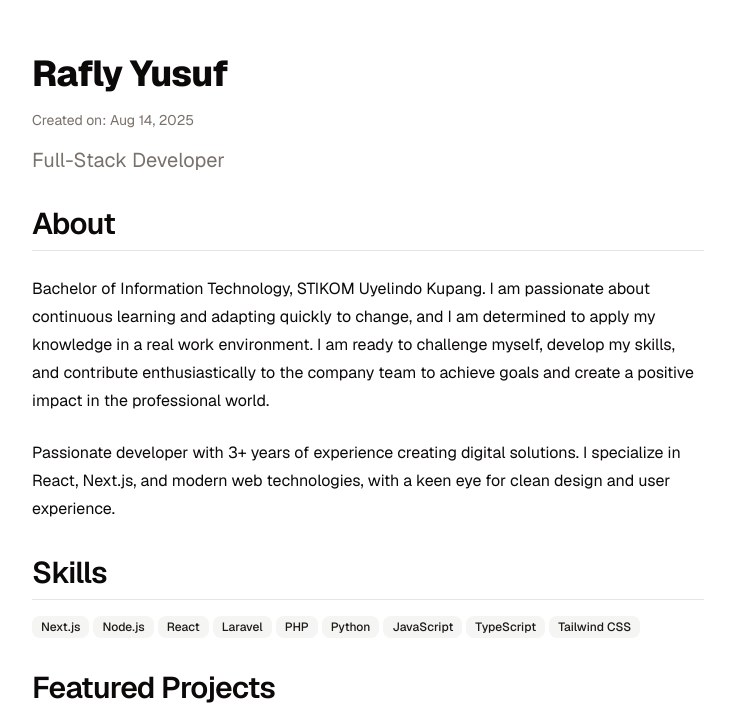
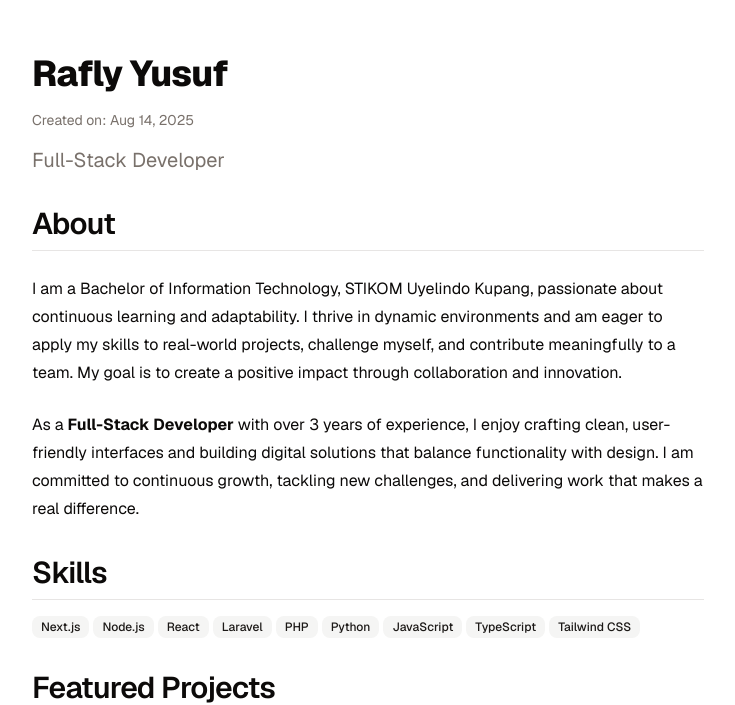
Before and after one commit to rafly1012/portfolio, a Next.js app: page / in a window 1280 px wide. Shown: the part 110-815 px from the top of the page, without its empty margins (272-1007 px from the left). Built offline with nearby package versions, Linux system fonts and the light colour scheme.

Commit message:
Update about.tsx

```diff
--- a/components/about.tsx
+++ b/components/about.tsx
@@ -5,24 +5,20 @@ export function About() {
         About
       </h2>
       <p className="leading-7 [&:not(:first-child)]:mt-2">
+        I am a{' '}
         <a
           href="https://www.siamiruyelindo.ac.id"
           target="_blank"
           rel="noopener noreferrer"
           className="hover:underline"
+          title="STIKOM Uyelindo Kupang website"
         >
           Bachelor of Information Technology, STIKOM Uyelindo Kupang
         </a>
-        . I am passionate about continuous learning and adapting quickly to
-        change, and I am determined to apply my knowledge in a real work
-        environment. I am ready to challenge myself, develop my skills, and
-        contribute enthusiastically to the company team to achieve goals and
-        create a positive impact in the professional world.
+        , passionate about continuous learning and adaptability. I thrive in dynamic environments and am eager to apply my skills to real-world projects, challenge myself, and contribute meaningfully to a team. My goal is to create a positive impact through collaboration and innovation.
       </p>
       <p className="leading-7 [&:not(:first-child)]:mt-2">
-        Passionate developer with 3+ years of experience creating digital
-        solutions. I specialize in React, Next.js, and modern web technologies,
-        with a keen eye for clean design and user experience.
+        As a <strong>Full-Stack Developer</strong> with over 3 years of experience, I enjoy crafting clean, user-friendly interfaces and building digital solutions that balance functionality with design. I am committed to continuous growth, tackling new challenges, and delivering work that makes a real difference.
       </p>
     </div>
   );
```
